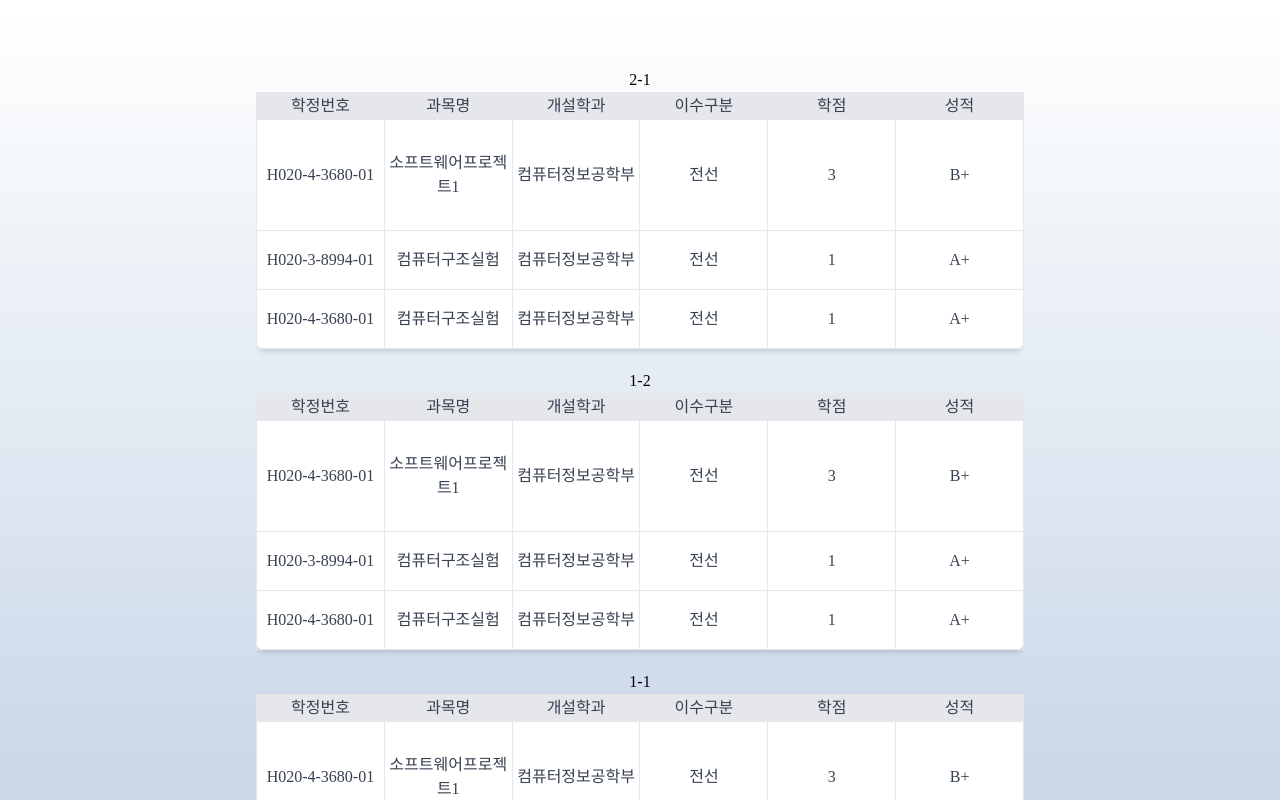
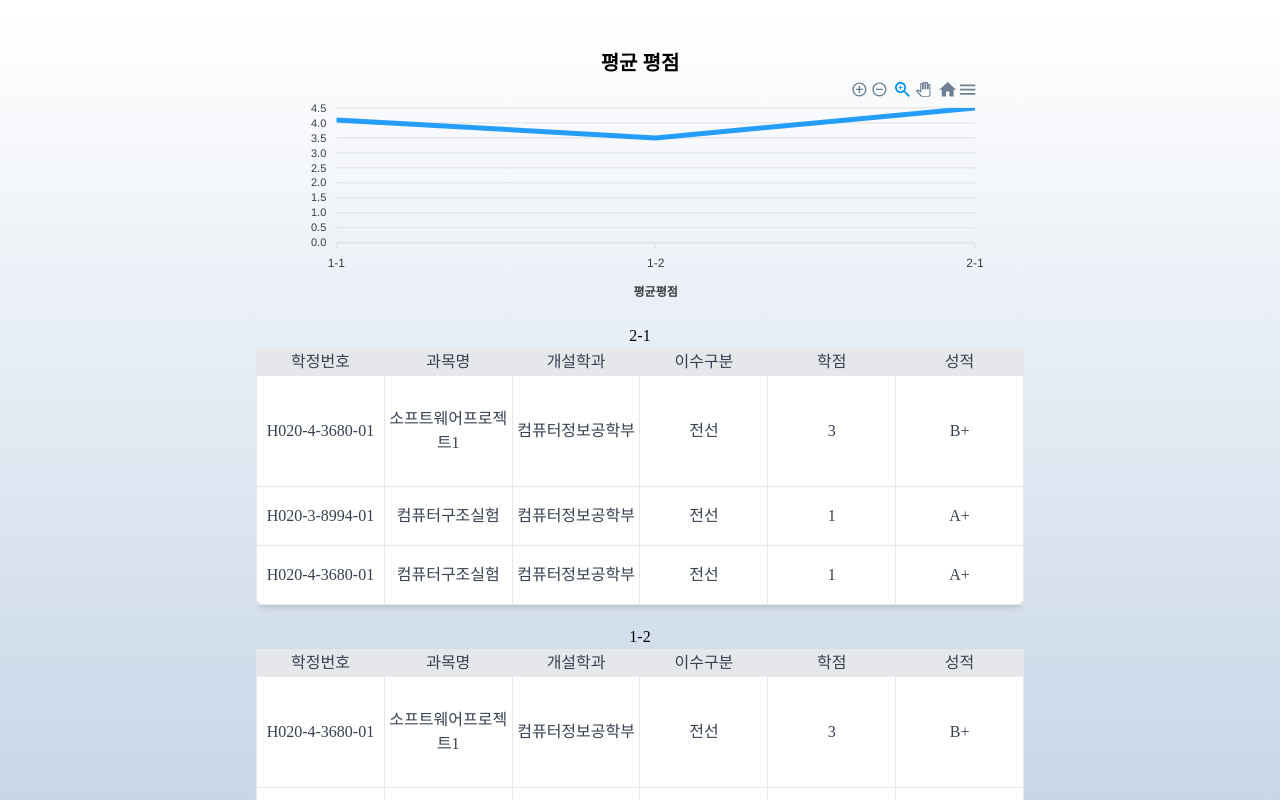
Before and after one commit to sangpyeong/mini_klas, a React (Create React App) app in the folder klas_client/: page /users/grade in a window 1280 px wide. Built offline with nearby package versions, Linux system fonts and the light colour scheme; no server answers; a web font is replaced by a local one.

Commit message:
[fix] 성적조회

```diff
--- a/klas_client/package.json
+++ b/klas_client/package.json
@@ -10,6 +10,7 @@
     "apexcharts": "^3.41.0",
     "axios": "^1.4.0",
     "react": "^18.2.0",
+    "react-apexcharts": "^1.4.0",
     "react-dom": "^18.2.0",
     "react-icons": "^4.9.0",
     "react-native-gesture-handler": "^2.10.2",
--- /dev/null
+++ b/klas_client/src/components/Chart.js
@@ -0,0 +1,39 @@
+import React from "react";
+import ApexCharts from "react-apexcharts";
+
+function Chart({ data }) {
+  return (
+    <div className="inline-block h-[100%] w-[90%]">
+      <ApexCharts
+        type="line"
+        series={[{ name: "평균 평점", data: data }]}
+        options={{
+          xaxis: {
+            categories: [
+              "1-1",
+              "1-2",
+              "2-1",
+              "2-2",
+              "3-1",
+              "3-2",
+              "4-1",
+              "4-2",
+            ],
+            title: {
+              text: "평균평점",
+            },
+          },
+          yaxis: {
+            min: 0,
+            max: 4.5,
+            tickAmount: 9,
+          },
+        }}
+        height={"100%"}
+        width={"100%"}
+      />
+    </div>
+  );
+}
+
+export default Chart;
--- a/klas_client/src/pages/Board/BoardDetailPage.js
+++ b/klas_client/src/pages/Board/BoardDetailPage.js
@@ -30,7 +30,7 @@ function BoardDetailPage() {
   useEffect(() => {
     axios
       .post("http://localhost:8080/board/detail", {
-        boardId: boardId,
+        id: boardId,
       })
       .then((res) => {
         console.log(res);
@@ -86,7 +86,7 @@ function BoardDetailPage() {
               onClick={() => {
                 axios
                   .post("http://localhost:8080/board/delete", {
-                    boardId: boardId,
+                    id: boardId,
                   })
                   .then((res) => {
                     setModal(false);
--- a/klas_client/src/pages/Board/BoardUpdatePage.js
+++ b/klas_client/src/pages/Board/BoardUpdatePage.js
@@ -51,7 +51,7 @@ function BoardUpdatePage() {
             axios
               .post("http://localhost:8080/board/update", {
                 user: { userId: userId },
-                boardId: boardId,
+                id: boardId,
                 title: title,
                 content: content,
               })
--- a/klas_client/src/pages/User/GradePage.js
+++ b/klas_client/src/pages/User/GradePage.js
@@ -3,6 +3,7 @@ import Table from "../../components/Table";
 import axios from "axios";
 import { useContext } from "react";
 import { UserContext } from "../../contexts/UserContext";
+import Chart from "../../components/Chart";
 
 function GradePage() {
   const [grades, setGrades] = useState([
@@ -97,6 +98,7 @@ function GradePage() {
       ],
     },
   ]);
+  let data = [4.1, 3.5, 4.5];
   const { userId } = useContext(UserContext);
   useEffect(() => {
     axios
@@ -112,8 +114,12 @@ function GradePage() {
         }
       )
       .then((res) => {
-        console.log(res);
-        setGrades(res);
+        data = [];
+        console.log(res.data);
+        setGrades(res.data);
+        for (let i = 0; i < res.data.length; i++) {
+          data.push(res.data[i].grade);
+        }
       })
       .catch((err) => {
         console.log(err.response);
@@ -124,6 +130,12 @@ function GradePage() {
     <div class="flex flex-col justify-start items-center  h-screen bg-gradient-to-b from-white to-[#C8D6E8] overflow-y-auto">
       <div class="flex flex-row mt-[3%] border-collapse h-[100vh] w-[60%] overflow-y-auto ">
         <div className=" inline-block justify-evenly overflow-y-auto">
+          <div className="flex justify-center items-center font-bold text-[20px]">
+            평균 평점
+          </div>
+          <div className="flex justify-center h-[30%] w-full">
+            <Chart data={data} />
+          </div>
           {grades.map((grade) => (
             <div className="flex flex-col h-[40%] w-full justify-center items-center">
               <div className="pt-5">{grade.semester}</div>
```
Also changed, not shown: 1 other file (tests, documents, lock files or other folders).
